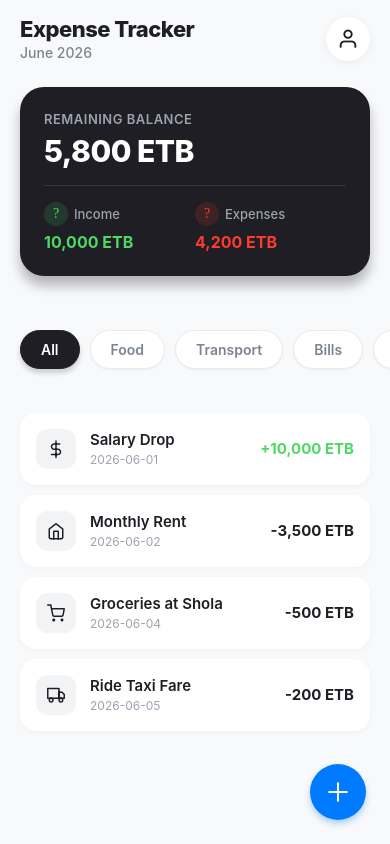
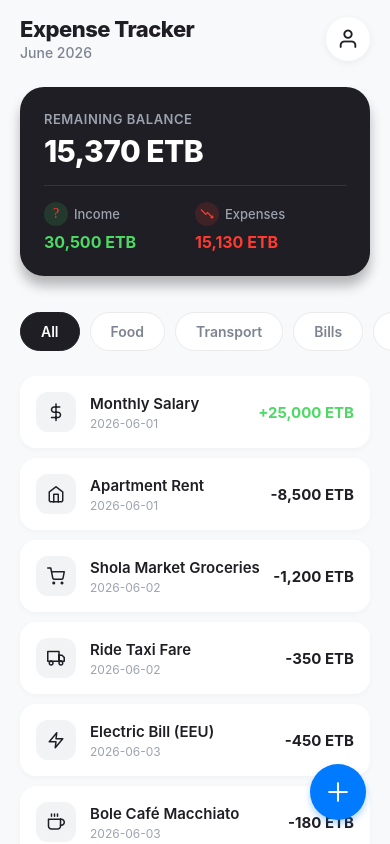
Before and after one commit to redu-1995/ExpenseTracker, a React Native app: screen / in a window 390 px wide. Built offline with nearby package versions, Linux system fonts and the light colour scheme.

Commit message:
modifying the category list of home screen

```diff
--- a/src/components/BalanceCard.js
+++ b/src/components/BalanceCard.js
@@ -43,7 +43,7 @@ export default function BalanceCard({ transactions = [] }) {
         <View style={styles.statColumn}>
           <View style={styles.iconLabelRow}>
             <View style={[styles.iconWrapper, { backgroundColor: 'rgba(76, 217, 100, 0.15)' }]}>
-              <AntDesign name="arrowup" size={14} color="#4CD964" />
+              <AntDesign name="caretdown" size={14} color="#FF3B30" />
             </View>
             <Text style={styles.statLabel}>Income</Text>
           </View>
@@ -54,7 +54,7 @@ export default function BalanceCard({ transactions = [] }) {
         <View style={styles.statColumn}>
           <View style={styles.iconLabelRow}>
             <View style={[styles.iconWrapper, { backgroundColor: 'rgba(255, 59, 48, 0.15)' }]}>
-              <AntDesign name="arrowdown" size={14} color="#FF3B30" />
+            <AntDesign name="fall" size={14} color="#FF3B30" />
             </View>
             <Text style={styles.statLabel}>Expenses</Text>
           </View>
--- a/src/components/FilterBar.js
+++ b/src/components/FilterBar.js
@@ -17,17 +17,15 @@ export default function FilterBar({ selectedFilter, onSelectFilter }) {
         return (
          <TouchableOpacity
             key={category}
-            activeOpacity={0.7}
-            // 2. Update selected filter on press
             onPress={() => onSelectFilter(category)}
             style={[
                 styles.pillButton,
-              isActive && styles.activePillButton
+                isActive && styles.activePillButton // Overrides background
             ]}
             >
             <Text style={[
                 styles.pillText,
-              isActive && styles.activePillText
+                isActive && styles.activePillText   // Overrides text color to white
             ]}>
                 {category}
             </Text>
@@ -48,35 +46,23 @@ const styles = StyleSheet.create({
     paddingHorizontal: 20,
     paddingVertical: 10,
     borderRadius: 20,
-    backgroundColor: '#FFF',
+    backgroundColor: '#FFF',       // Light background for unselected pills
     marginRight: 10,
     borderWidth: 1,
     borderColor: '#EAEAEA',
-
-    // Subtle shadow for unselected pills
-    shadowColor: '#000',
-    shadowOffset: { width: 0, height: 1 },
-    shadowOpacity: 0.05,
-    shadowRadius: 2,
-    elevation: 1,
   },
   activePillButton: {
-    backgroundColor: '#1E1E24', // Matches your BalanceCard theme
+    backgroundColor: '#1E1E24',    // Dark background for selected "All" pill
     borderColor: '#1E1E24',
+  },
 
-    // Deeper shadow for active pill
-    shadowColor: '#1E1E24',
-    shadowOffset: { width: 0, height: 4 },
-    shadowOpacity: 0.2,
-    shadowRadius: 5,
-    elevation: 3,
-  },
+  // ⚡ FIX THE TEXT COLOR CONTRAST HERE ⚡
   pillText: {
     fontSize: 14,
     fontWeight: '600',
-    color: '#7D8491',
+    color: '#7D8491',              // Dark grey text so it stands out on white pills
   },
   activePillText: {
-    color: '#FFF',
+    color: '#FFFFFF',              // Pure white text so it pops out on the dark "All" pill
   },
 });
--- a/src/data/expenses.js
+++ b/src/data/expenses.js
@@ -1,34 +1,98 @@
 export const dummyExpenses = [
   {
     id: '1',
-    title: 'Salary Drop',
-    amount: 10000,
+    title: 'Monthly Salary',
+    amount: 25000,
     date: '2026-06-01',
     category: 'Income',
     icon: 'dollar-sign',
   },
   {
     id: '2',
-    title: 'Monthly Rent',
-    amount: -3500,
-    date: '2026-06-02',
+    title: 'Apartment Rent',
+    amount: -8500,
+    date: '2026-06-01',
     category: 'Rent',
     icon: 'home',
   },
   {
     id: '3',
-    title: 'Groceries at Shola',
-    amount: -500,
-    date: '2026-06-04',
+    title: 'Shola Market Groceries',
+    amount: -1200,
+    date: '2026-06-02',
     category: 'Food',
     icon: 'shopping-cart',
   },
   {
     id: '4',
     title: 'Ride Taxi Fare',
-    amount: -200,
-    date: '2026-06-05',
+    amount: -350,
+    date: '2026-06-02',
     category: 'Transport',
     icon: 'truck',
   },
+  {
+    id: '5',
+    title: 'Electric Bill (EEU)',
+    amount: -450,
+    date: '2026-06-03',
+    category: 'Bills',
+    icon: 'zap',
+  },
+  {
+    id: '6',
+    title: 'Bole Café Macchiato',
+    amount: -180,
+    date: '2026-06-03',
+    category: 'Food',
+    icon: 'coffee',
+  },
+  {
+    id: '7',
+    title: 'Freelance Design Gig',
+    amount: 5500,
+    date: '2026-06-04',
+    category: 'Income',
+    icon: 'briefcase',
+  },
+  {
+    id: '8',
+    title: 'Fuel Refill',
+    amount: -900,
+    date: '2026-06-04',
+    category: 'Transport',
+    icon: 'trending-up',
+  },
+  {
+    id: '9',
+    title: 'Water Utility Bill',
+    amount: -200,
+    date: '2026-06-04',
+    category: 'Bills',
+    icon: 'droplet',
+  },
+  {
+    id: '10',
+    title: 'Tradition Dinner (Habesha)',
+    amount: -2100,
+    date: '2026-06-05',
+    category: 'Food',
+    icon: 'frown', // Using clean vector tags
+  },
+  {
+    id: '11',
+    title: 'Anbessa Bus Pass',
+    amount: -100,
+    date: '2026-06-05',
+    category: 'Transport',
+    icon: 'navigation',
+  },
+  {
+    id: '12',
+    title: 'WiFi Internet Subscription',
+    amount: -1150,
+    date: '2026-06-05',
+    category: 'Bills',
+    icon: 'wifi',
+  }
 ];
--- a/src/screens/HomeScreen.js
+++ b/src/screens/HomeScreen.js
@@ -2,43 +2,44 @@ import React, { useState } from 'react';
 import { StyleSheet, SafeAreaView, View } from 'react-native';
 
 import Header from '../components/Header';
-import FloatingActionButton from '../components/CustomButton'
 import BalanceCard from '../components/BalanceCard';
 import FilterBar from '../components/FilterBar';
-import ExpenseList from '../components/ExpenseList'; // 1. Import the list component
+import ExpenseList from '../components/ExpenseList';
+import FloatingActionButton from '../components/CustomButton';
 
 import { dummyExpenses } from '../data/expenses';
 
 export default function HomeScreen() {
   const [activeFilter, setActiveFilter] = useState('All');
 
-  // Math logic feeding the conditional layout array
   const filteredExpenses = activeFilter === 'All'
     ? dummyExpenses
     : dummyExpenses.filter(item => item.category === activeFilter);
 
-  const handlePressAdd = () => {
-    console.log('Navigate to AddExpenseScreen!');
-    // This is where your future navigation link will trigger!
-  };
   return (
-    // Wrap the entire screen view in a relative container
-    // so the absolute FAB positions itself perfectly relative to the viewport edges
     <View style={styles.rootContainer}>
       <SafeAreaView style={styles.screenContainer}>
+        {/* 1. Header takes up natural space */}
         <Header />
+
+        {/* 2. Card takes up natural space */}
         <BalanceCard transactions={dummyExpenses} />
 
+        {/* ⚡ THE FIX: Wrap the FilterBar in a dedicated non-flexible View wrapper ⚡ */}
+        <View style={styles.filterWrapper}>
           <FilterBar
             selectedFilter={activeFilter}
             onSelectFilter={setActiveFilter}
           />
+        </View>
 
+        {/* 3. The list takes up ALL remaining layout space via flex: 1 */}
+        <View style={styles.listWrapper}>
           <ExpenseList data={filteredExpenses} />
+        </View>
       </SafeAreaView>
 
-      {/* Render the Floating Action Button right here */}
-      <FloatingActionButton onPress={handlePressAdd} />
+      <FloatingActionButton onPress={() => console.log('Add clicked')} />
     </View>
   );
 }
@@ -51,4 +52,14 @@ const styles = StyleSheet.create({
   screenContainer: {
     flex: 1,
   },
+  // Allocates precise layout limits for the category list
+  filterWrapper: {
+    height: 90, // Locks the heights so nothing squeezes it out of existence
+    justifyContent: 'center',
+    zIndex: 10, // Keeps it stacked safely on top layer layouts
+  },
+  // Allocates the rest of the display real estate exclusively for lists
+  listWrapper: {
+    flex: 1,
+  },
 });
```
Lines whose indentation alone changed are shown as unchanged.
